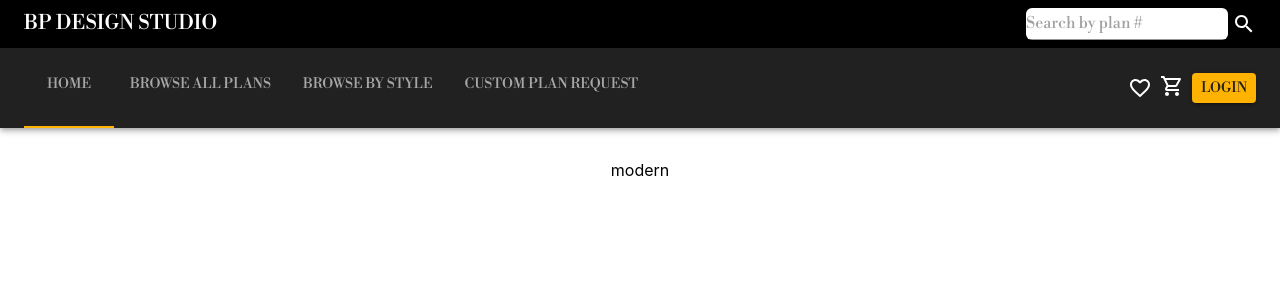
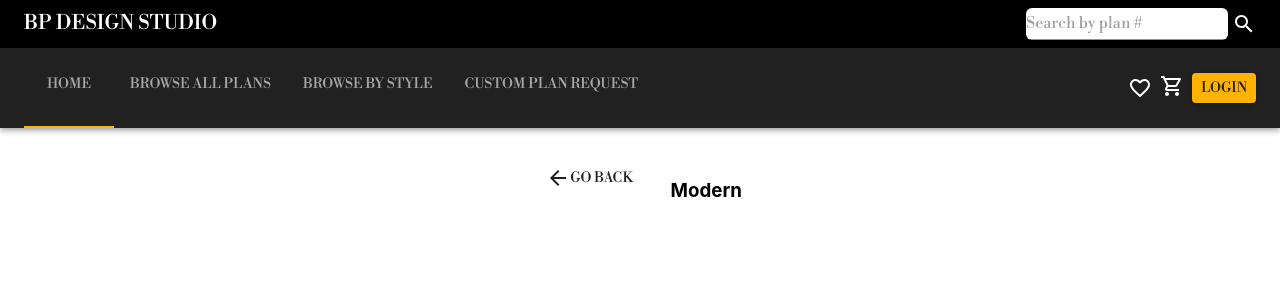
Before and after one commit to melxincognito/bp-design-next, a Next.js app: page /browsebpbystyle/modern in a window 1280 px wide. Shown: the top 300 px of the page. Built offline with nearby package versions, Linux system fonts and the light colour scheme.

Commit message:
added button to navigate back to the browse by styles page

```diff
--- a/pages/browsebpbystyle/modern.js
+++ b/pages/browsebpbystyle/modern.js
@@ -1,5 +1,21 @@
 import React from "react";
+import { Button } from "@mui/material";
+import ArrowBackIcon from "@mui/icons-material/ArrowBack";
+import Link from "next/link";
 
 export default function modern() {
-  return <div>modern</div>;
+  return (
+    <div style={{ display: "flex", gap: 30 }}>
+      <div>
+        <Link href="/browsebpbystyle" passHref>
+          <Button>
+            <ArrowBackIcon /> GO BACK
+          </Button>
+        </Link>
+      </div>
+      <div>
+        <h3> Modern </h3>
+      </div>
+    </div>
+  );
 }
```
Also changed, not shown: pages/browsebpbystyle/luxury.js (+17 -1 lines), pages/browsebpbystyle/ranch.js (+17 -1 lines), pages/browsebpbystyle/spanish.js (+17 -1 lines).
